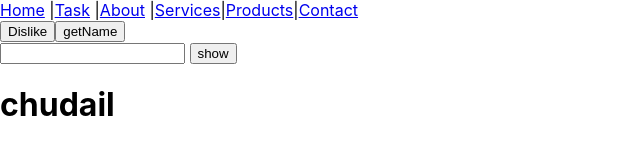
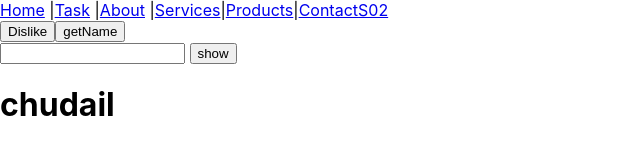
Before and after one commit to shivamkrr28/myapp, a React (Create React App) app: page / in a window 1280 px wide. Shown: the top 145 px of the page, without its empty margins (0-640 px from the left). Built offline with nearby package versions, Linux system fonts and the light colour scheme; no server answers.

Commit message:
s02 menu added

```diff
--- a/src/Menu.js
+++ b/src/Menu.js
@@ -11,6 +11,9 @@ export default function Menu(){
           <Link to="services">Services</Link>|
           <Link to={"products/"+product_id}>Products</Link>|
           <Link to="contact">Contact</Link>
+
+          <Link to="s02">S02</Link>
+
         </>
     );
 
```
